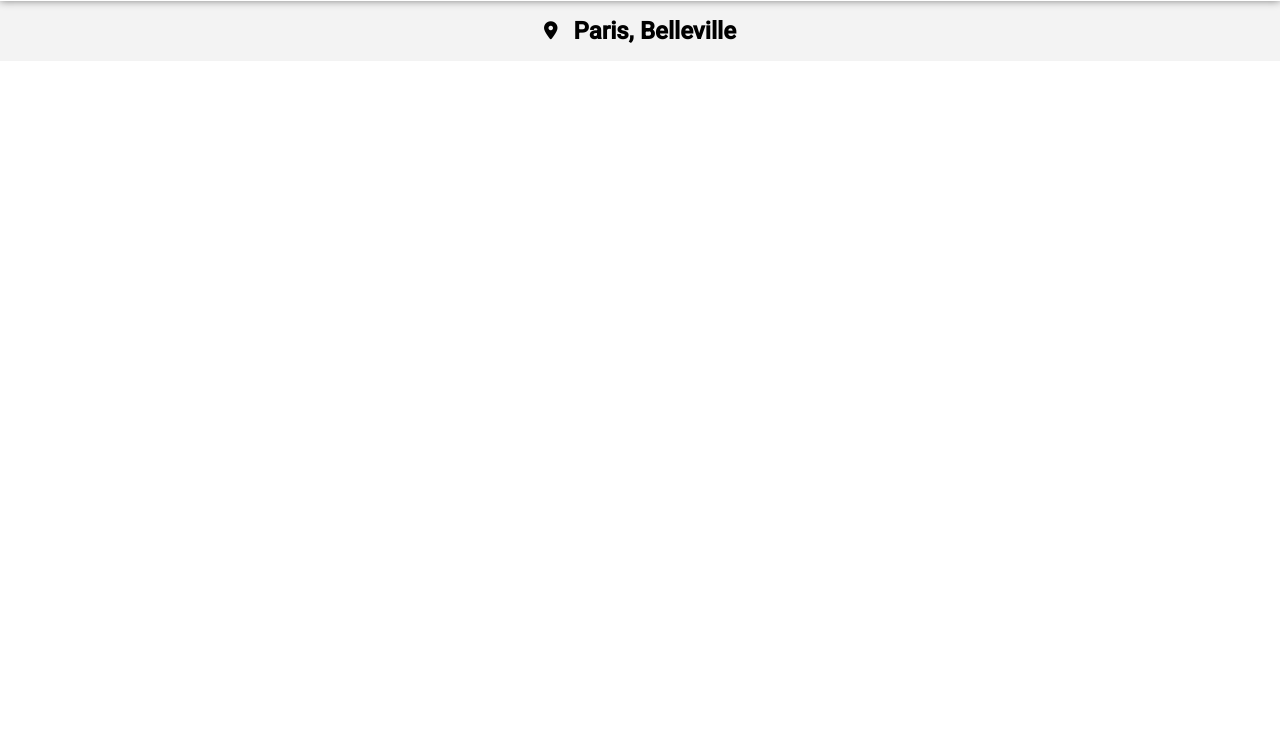
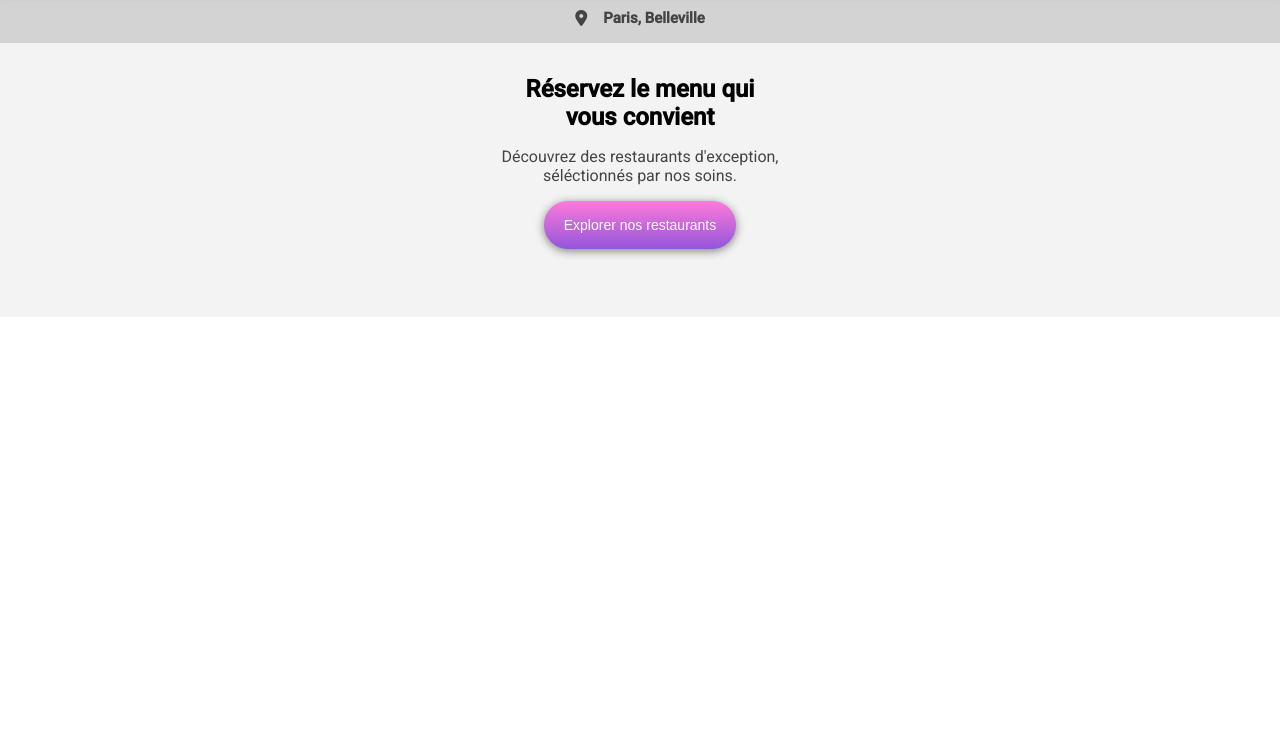
Before and after one commit to Skizx/Ohmyfood, a website: page index.html in a window 1280 px wide. Shown: the part 68-800 px from the top of the page. Drawn offline with Linux system fonts and the light colour scheme.

Commit message:
Modification taille du contenu + mise en place accueil boutton

```diff
--- a/CSS/Styles.css
+++ b/CSS/Styles.css
@@ -17,7 +17,6 @@ html {
 }
 
 body {
-    font-size: 16px;
     background-color:white;
     font-family: "Roboto", sans-serif;
 }
@@ -26,7 +25,7 @@ body {
     font-family: "Shrikhand", cursif;
     text-align: center;
     box-shadow: 0px 0px 8px gray;
-    padding: 16px;
+    padding: 12px;
     position: relative;
 }
 
@@ -34,12 +33,40 @@ body {
     display: flex;
     align-items: center;
     justify-content: center;
+    font-size: 10px;
     gap: 16px;
-    background-color: #f3f3f3;
+    background-color: lightgray;
+    color: rgb(68, 68, 68);
     text-align: center;
     padding: 16px;
 }
 
 .city-localisation i {
-    font-size: 18px;
+    font-size: 16px;
 }
+/*******Accueil Reservation Infos**********/
+.reservation-info {
+    text-align: center;
+    background-color: #f3f3f3;
+}
+
+.reservation-info h2 {
+    padding-top: 32px;
+}
+
+.reservation-info p {
+    margin-top: 16px;
+    color: rgb(68, 68, 68);
+}
+
+.reservation-info_button {
+    background-image: linear-gradient(to top, #9356DC,#FF79DA);
+    color: white;
+    font-size: 14px;
+    font-weight: 500;
+    padding: 16px 20px;
+    border: none;
+    border-radius: 32px;
+    box-shadow: 0px 2px 10px gray;
+    margin: 16px 0 68px 0;
+}
--- a/index.html
+++ b/index.html
@@ -17,6 +17,11 @@
             <i class="fa-solid fa-location-dot"></i>
             <h2>Paris, Belleville</h2>
         </div>
+        <section class="reservation-info">
+            <h2>Réservez le menu qui <br>vous convient</h2>
+            <p>Découvrez des restaurants d'exception,<br>séléctionnés par nos soins.</p>
+            <button class="reservation-info_button">Explorer nos restaurants</button>
+        </section>
     </main>
 </body>
 </html>
```
